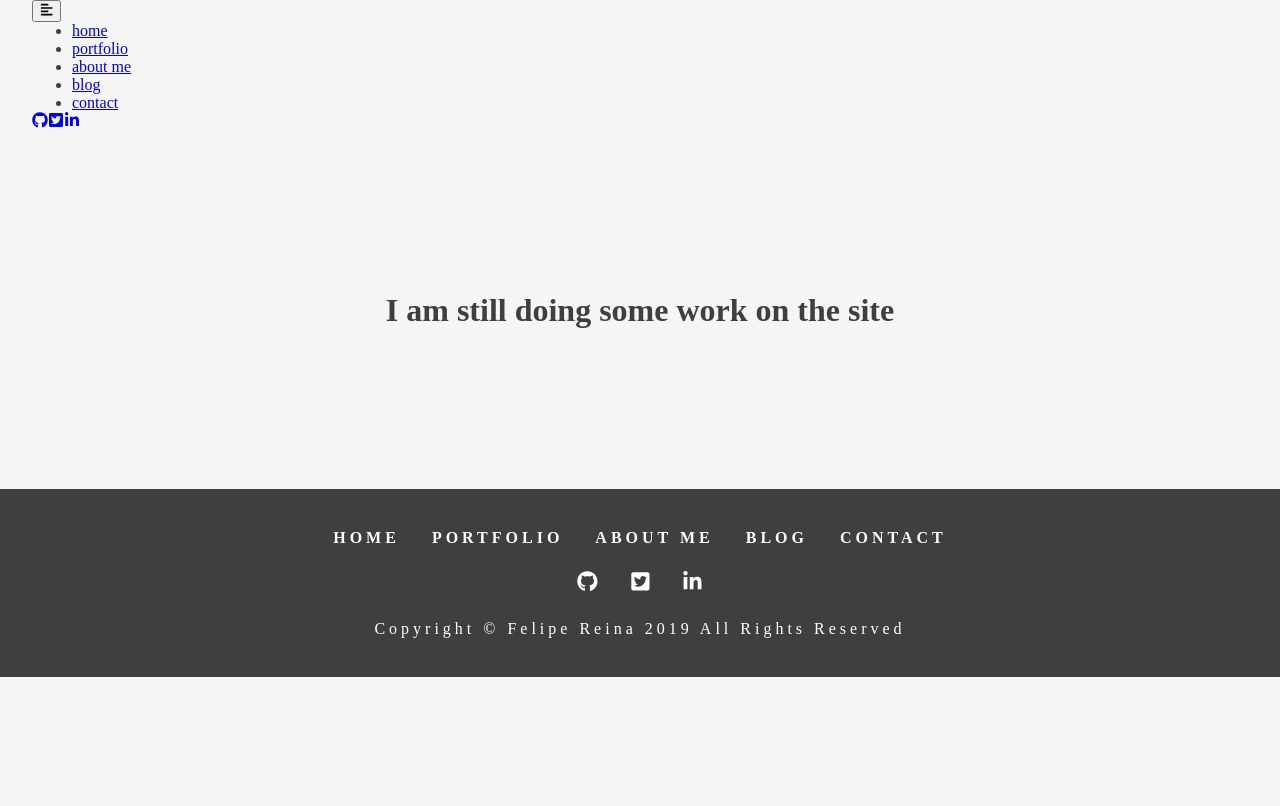
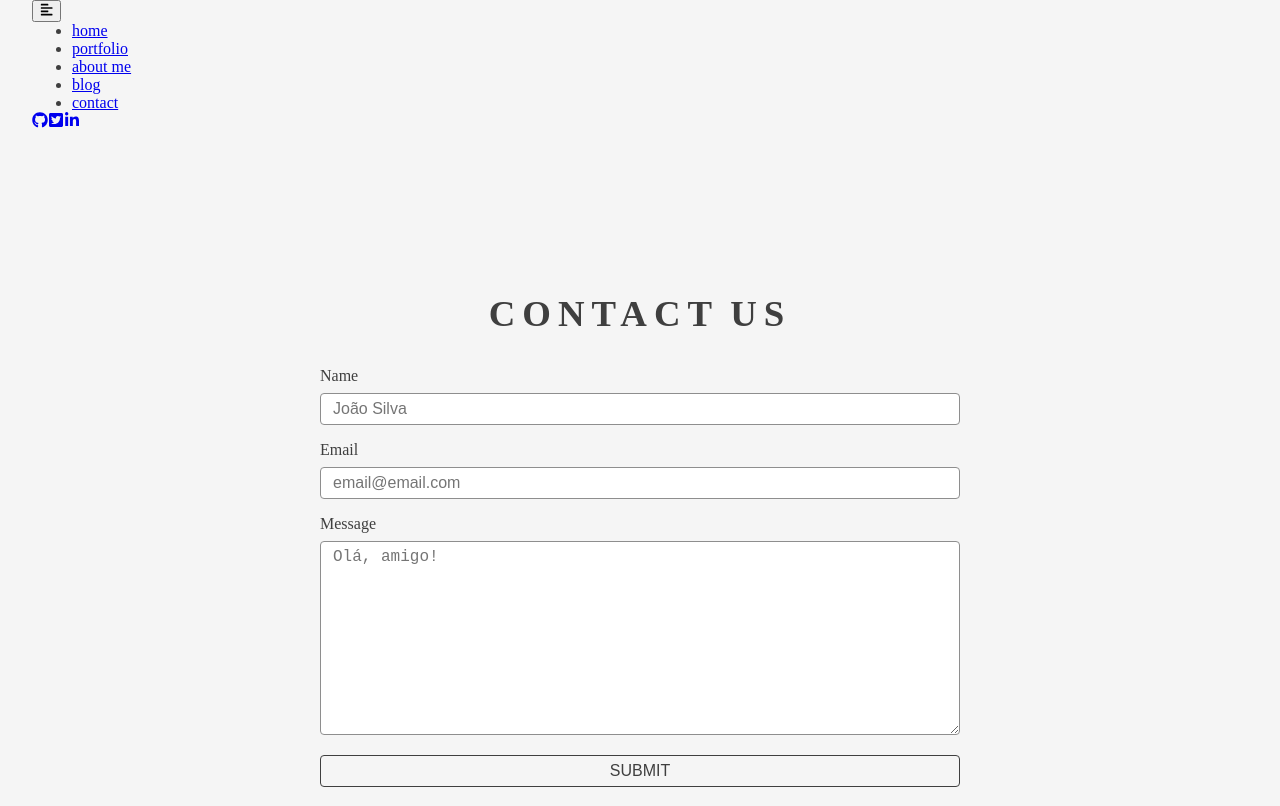
Before and after one commit to felipereina/blog-portfolio-reina, a Gatsby site: page /contact in a window 1280 px wide. Shown: the top 806 px of the page. Built offline with nearby package versions, Linux system fonts and the light colour scheme; Gatsby itself is replaced by a stand-in of ours.

Commit message:
created Contact Page

```diff
--- /dev/null
+++ b/src/components/Contact/Contact.js
@@ -0,0 +1,39 @@
+import React from 'react'
+import Title from '../Title'
+import styles from '../../css/contact.module.css'
+
+
+const Contact = () => {
+    return (
+        <section>
+            <Title title="contact" subtitle="us"/>
+            <div className={styles.center}>
+                <form className={styles.form}
+                    action="https://formspree.io/reina.felipe@gmail.com" method="POST"
+                >
+                    <div>
+                        <label htmlFor="name">name</label>
+                        <input type="text" name="name" id="name"
+                        className={styles.formControl} placeholder="João Silva" />
+                    </div>
+                    <div>
+                        <label htmlFor="email">email</label>
+                        <input type="text" name="email" id="email"
+                        className={styles.formControl} placeholder="email@email.com" />
+                    </div>
+                    <div>
+                        <label htmlFor="message">message</label>
+                        <textarea type="message" name="message" rows="10" id="message"
+                        className={styles.formControl} placeholder="Olá, amigo!" />
+                    </div>
+                    <div>
+                        <input type="submit" value="Submit" className={styles.submit}/>
+                    </div>
+                </form>
+
+            </div>
+        </section>
+    )
+}
+
+export default Contact
--- a/src/pages/contact.js
+++ b/src/pages/contact.js
@@ -1,5 +1,6 @@
 import React, { Component } from "react"
 import Layout from "../components/myLayout"
+import Contact from "../components/Contact/Contact"
 
 export default class contact extends Component {
   render() {
@@ -13,7 +14,7 @@ export default class contact extends Component {
             margin: "10rem",
           }}
         >
-          <h1>I am still doing some work on the site</h1>
+          <Contact/>
         </div>
       </Layout>
     )
--- a/src/templates/blog-template.js
+++ b/src/templates/blog-template.js
@@ -8,14 +8,14 @@ import { documentToReactComponents } from '@contentful/rich-text-react-renderer'
 const Blog = ({data}) => {
 
     const{title, author, date, body:{json}} = data.post
-    console.log(json)
 
     const options = {
         renderNode: {
             "embedded-asset-block": (node) =>{
                 return(
-                <div>
-                  <img width="400" src={node.data.target.fields.file['en-US'].url}/>
+                <div display="inline-block" align-items="center">
+                  <img width="600"
+                  src={node.data.target.fields.file['en-US'].url}/>
                  </div>
                 )}
         }
```
